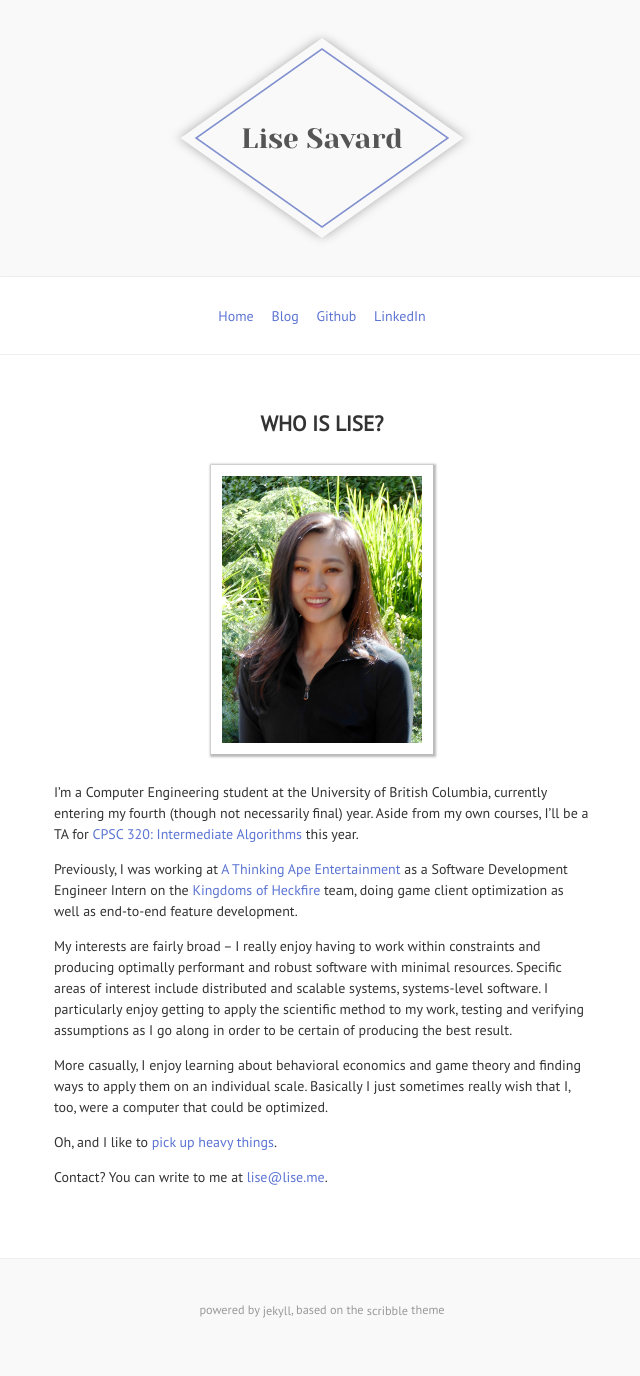
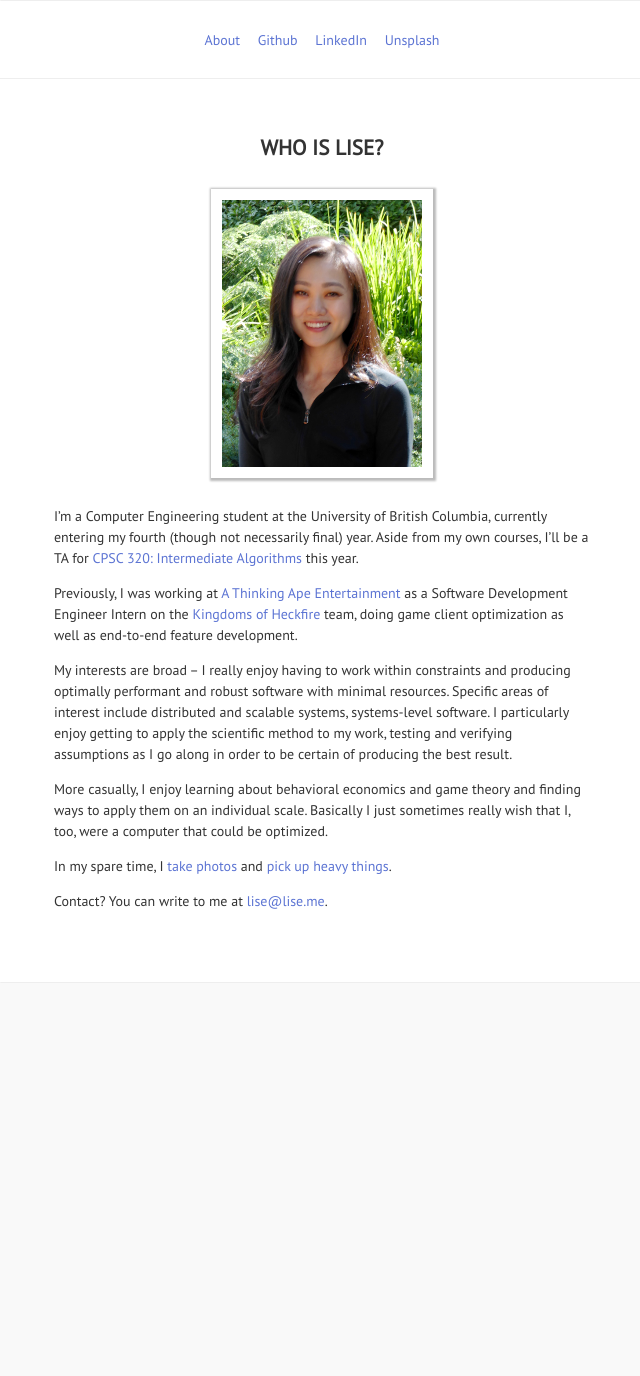
Before and after one commit to lsav/lise.me, a Jekyll site: the page built from index.md, in a window 1280 px wide. Shown: the whole page, without its empty margins (318-958 px from the left). Built offline with Jekyll 4.4.1, drawn with Linux system fonts in a browser that asks for light colours; after the commit the page ends 983 px from its top, so only the background shows below that.

Commit message:
Hide blog for now. Who even reads that stuff anyway.

```diff
--- a/_config.yml
+++ b/_config.yml
@@ -4,17 +4,17 @@ url: https://lise.me
 google_analytics: UA-112459178-1
 
 links:
-  - name: Home
+  - name: About
     url: /
-    external: false
-  - name: Blog
-    url: /blog/
     external: false
   - name: Github
     url: https://github.com/lsav
     external: true
   - name: LinkedIn
     url: https://www.linkedin.com/in/lsava/
+    external: true
+  - name: Unsplash
+    url: https://unsplash.com/@rampallion
     external: true
 
 permalink: /posts/:title/
--- a/_layouts/default.html
+++ b/_layouts/default.html
@@ -12,9 +12,10 @@
 
   <body class="lh-copy dark-gray pa0 f5 bg-super-white global-font">
 
-    {% include banner.html %}
+    <!-- {% include banner.html %} -->
 
-    <div class="content-width bg-white mt4 mb3 center br2-ns bt bb ba-ns b--light-gray">
+    <!-- <div class="content-width bg-white mt4 mb3 center br2-ns bt bb ba-ns b--light-gray"> -->
+        <div class="content-width bg-white mt0 mb0 center br2-ns bt bb ba-ns b--light-gray">
       {% include pagination.html %}
       {% include links.html %}
       <main class="tl f5 relative pa4 pa5-ns overflow-hidden">
@@ -25,7 +26,7 @@
       </main>
     </div>
     {% include comments.html %}
-    {% include footer.html %}
+    <!-- {% include footer.html %} -->
 
     {% if page.date or page.math %}
       <script>
--- a/index.md
+++ b/index.md
@@ -7,10 +7,10 @@ I'm a Computer Engineering student at the University of British Columbia, curren
 
 Previously, I was working at [A Thinking Ape Entertainment](http://www.athinkingape.com/) as a Software Development Engineer Intern on the [Kingdoms of Heckfire](http://kingdomsofheckfire.com/) team, doing game client optimization as well as end-to-end feature development.
 
-My interests are fairly broad -- I really enjoy having to work within constraints and producing optimally performant and robust software with minimal resources. Specific areas of interest include distributed and scalable systems, systems-level software. I particularly enjoy getting to apply the scientific method to my work, testing and verifying assumptions as I go along in order to be certain of producing the best result.
+My interests are broad -- I really enjoy having to work within constraints and producing optimally performant and robust software with minimal resources. Specific areas of interest include distributed and scalable systems, systems-level software. I particularly enjoy getting to apply the scientific method to my work, testing and verifying assumptions as I go along in order to be certain of producing the best result.
 
 More casually, I enjoy learning about behavioral economics and game theory and finding ways to apply them on an individual scale. Basically I just sometimes really wish that I, too, were a computer that could be optimized.
 
-Oh, and I like to [pick up](https://youtu.be/jkYpXnZ2uf8) [heavy things](https://youtu.be/iIvTeIvaghg).
+In my spare time, I [take photos](https://unsplash.com/@rampallion) and [pick up](https://youtu.be/jkYpXnZ2uf8) [heavy things](https://youtu.be/iIvTeIvaghg).
 
 Contact? You can write to me at <script>printEmail();</script>.
```
